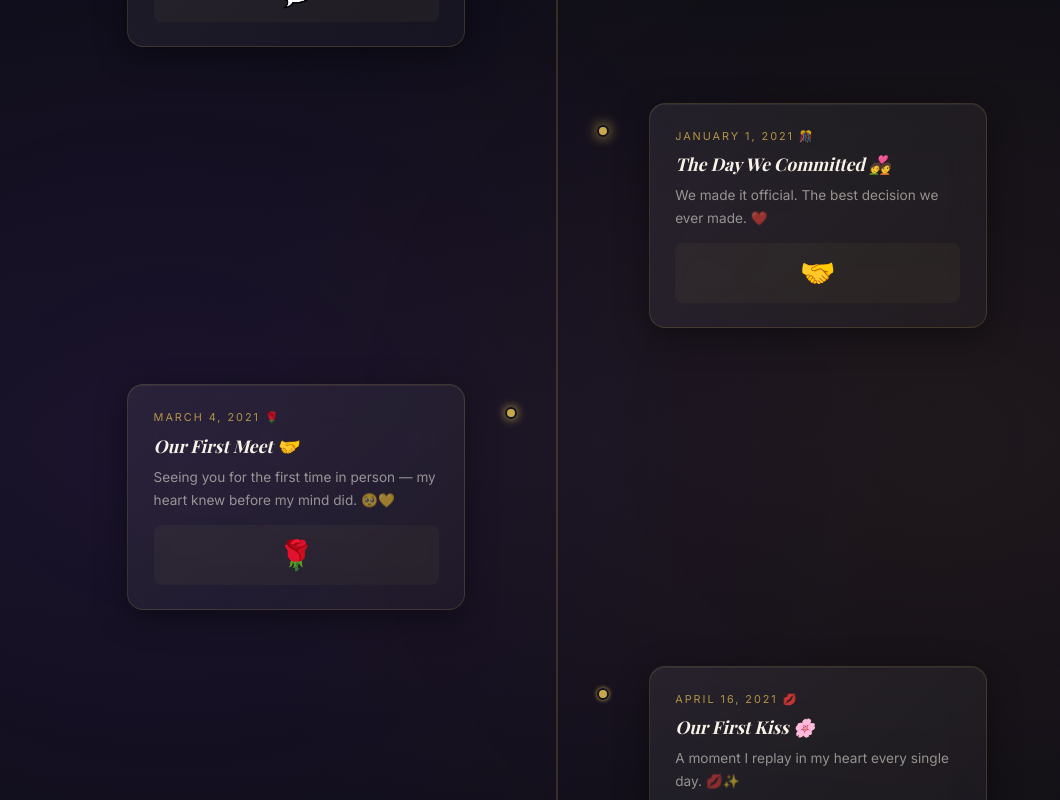
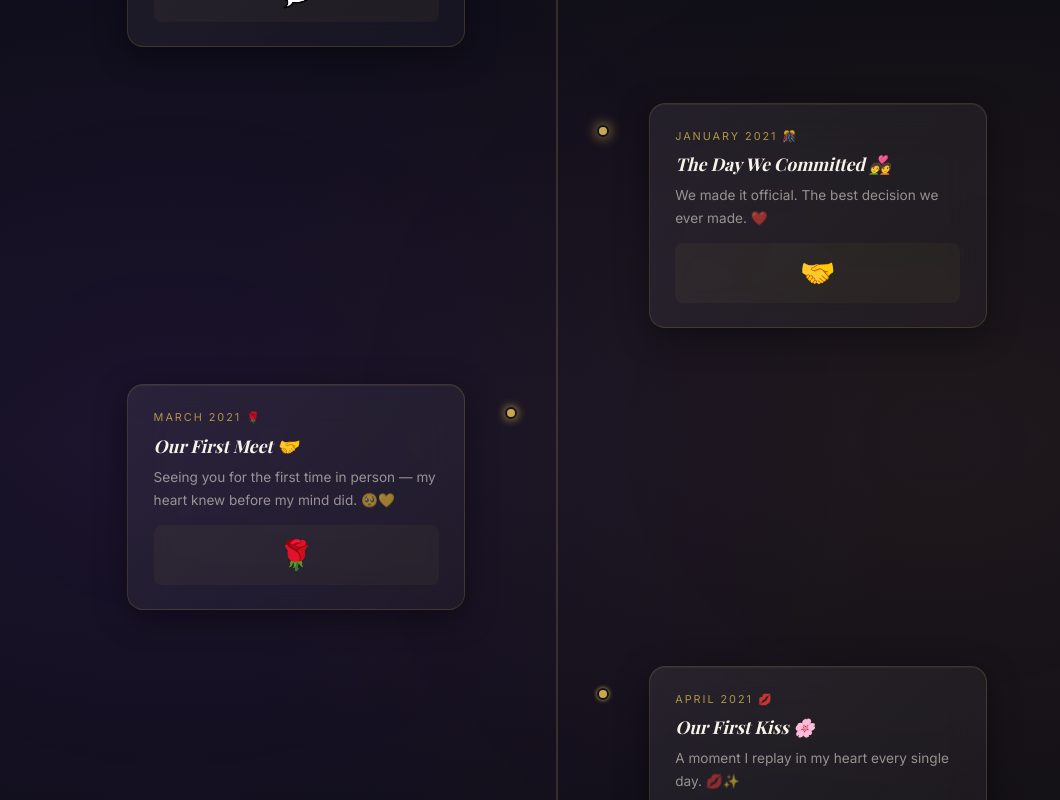
Before and after one commit to VarshiniJayakumar/birthday, a React (Vite) app: page / in a window 1280 px wide. Shown: the part 1280-2080 px from the top of the page, without its empty margins (83-1143 px from the left). Built offline with nearby package versions, Linux system fonts and the light colour scheme; a web font is replaced by a local one.

Commit message:
Fix song captions, remove dates from timeline, fix letter overflow

```diff
--- a/src/components/Letter.css
+++ b/src/components/Letter.css
@@ -48,13 +48,7 @@
   min-height: 420px;
 }
 .letter-lines {
-  position: absolute; inset: 0;
-  background-image: repeating-linear-gradient(
-    transparent, transparent 31px,
-    rgba(180,155,110,0.15) 31px, rgba(180,155,110,0.15) 32px
-  );
-  background-position: 0 3rem;
-  border-radius: 6px; pointer-events: none;
+  display: none;
 }
 .letter-text {
   position: relative;
@@ -62,8 +56,10 @@
   font-family: var(--font-serif);
   font-size: 1rem;
   font-style: italic;
-  line-height: 2rem;
+  line-height: 1.9;
   white-space: pre-wrap;
+  word-break: break-word;
+  overflow-wrap: break-word;
   min-height: 220px;
 }
 .letter-cursor {
--- a/src/config.js
+++ b/src/config.js
@@ -32,21 +32,21 @@ export const config = {
       audio:       null,
     },
     {
-      date:        "January 1, 2021 🎊",
+      date:        "January 2021 🎊",
       title:       "The Day We Committed 💑",
       description: "We made it official. The best decision we ever made. ❤️",
       photo:       null,
       audio:       null,
     },
     {
-      date:        "March 4, 2021 🌹",
+      date:        "March 2021 🌹",
       title:       "Our First Meet 🤝",
       description: "Seeing you for the first time in person — my heart knew before my mind did. 🥺💛",
       photo:       null,
       audio:       null,
     },
     {
-      date:        "April 16, 2021 💋",
+      date:        "April 2021 💋",
       title:       "Our First Kiss 🌸",
       description: "A moment I replay in my heart every single day. 💋✨",
       photo:       null,
@@ -108,7 +108,7 @@ Happy Birthday, kuchupuchuu.`,
   songs: [
     {
       title:    "Him & I",
-      occasion: "I can't hear this without thinking of you. I don't think I'd want to 💛",
+      occasion: "The song that found me right when you did ✨",
       src:      "/audio/song1.mp3",
       albumArt: null,
       lyrics:   null,
@@ -122,14 +122,14 @@ Happy Birthday, kuchupuchuu.`,
     },
     {
       title:    "Unnodu Vazhatha",
-      occasion: "Whoever wrote this was writing about us without knowing it 🎶",
+      occasion: "This song feels like it was made for us 🌸",
       src:      "/audio/song3.mp3",
       albumArt: null,
       lyrics:   null,
     },
     {
       title:    "Ennadhuyire",
-      occasion: "Everything I imagine for us, this song says it better than I ever could 🌅",
+      occasion: "How our rest of the future feels like — in one song 🌅",
       src:      "/audio/song4.mp3",
       albumArt: null,
       lyrics:   null,
```
